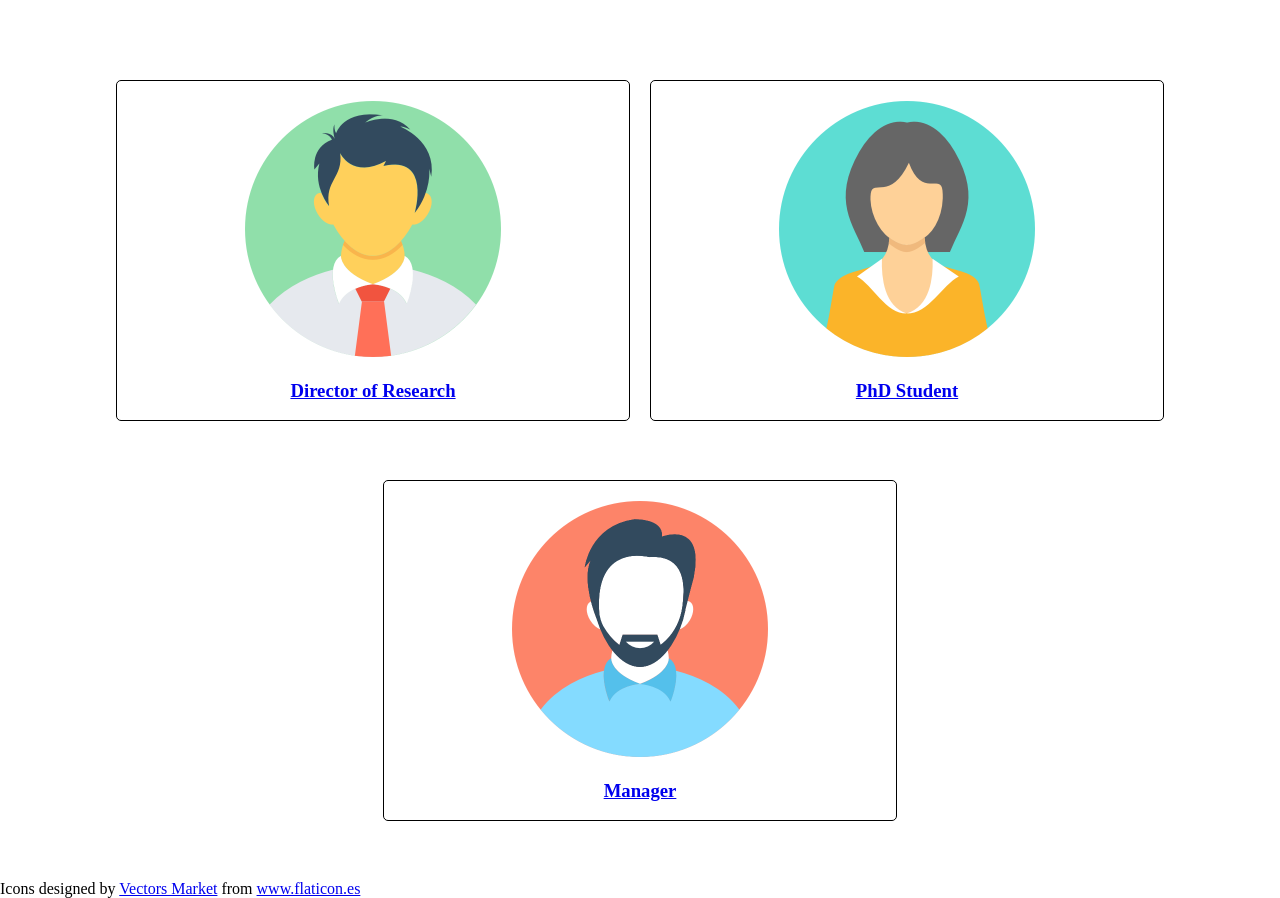
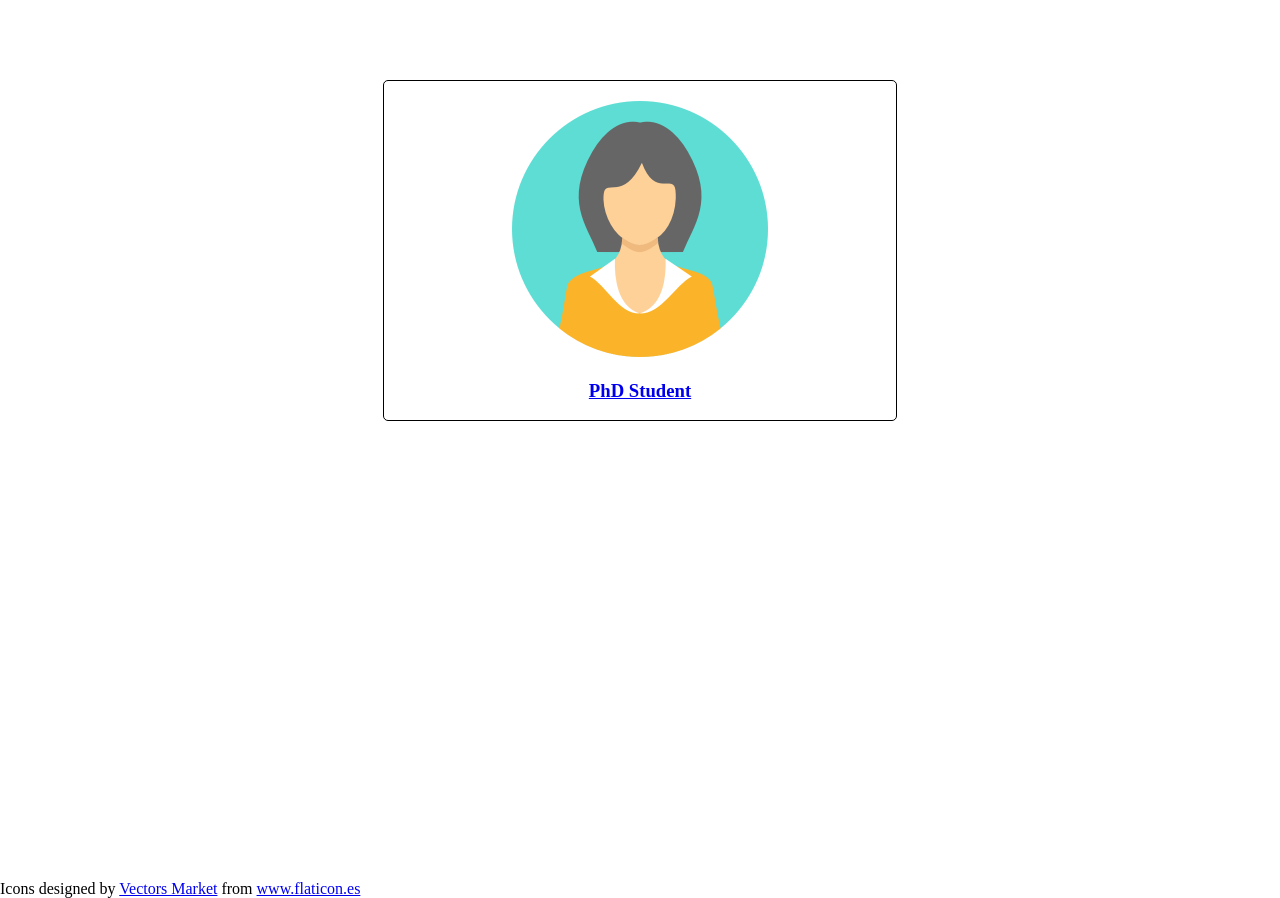
Before and after one commit to calebAlmaraz/Imagination_Tech, a PHP site: page / in a window 1280 px wide. Shown: the part 120-1018 px from the top of the page. Run offline with PHP 8.4, Linux system fonts and the light colour scheme.

Commit message:
Editing main menu

```diff
--- a/index.php
+++ b/index.php
@@ -13,18 +13,6 @@
 		</div>
 	</header>
 	<main id="container-main">
-		<div class="user user-one">
-			<a href="/director_of_research.html">
-				<div class="profile-card">
-					<div class="picture">
-						<img src="images/hombre.png">
-					</div>
-					<div class="info">
-						<h3>Director of Research</h3>
-					</div>
-				</div>
-			</a>
-		</div>
 		<div class="user user-two">
 			<a href="/phd_student.html">
 				<div class="profile-card">
@@ -37,18 +25,6 @@
 				</div>
 			</a>
 		</div>
-		<div class="user user-three">
-			<a href="/manager.html">
-				<div class="profile-card">
-					<div class="picture">
-						<img src="images/hombre (1).png">
-					</div>
-					<div class="info">
-						<h3>Manager</h3>
-					</div>
-				</div>
-			</a>
-		</div>
 	</main>
 	<footer>
 		Icons designed by <a href="https://www.flaticon.es/autores/vectors-market" title="Vectors Market">Vectors Market</a> from <a href="https://www.flaticon.es/" title="Flaticon"> www.flaticon.es</a>
```
